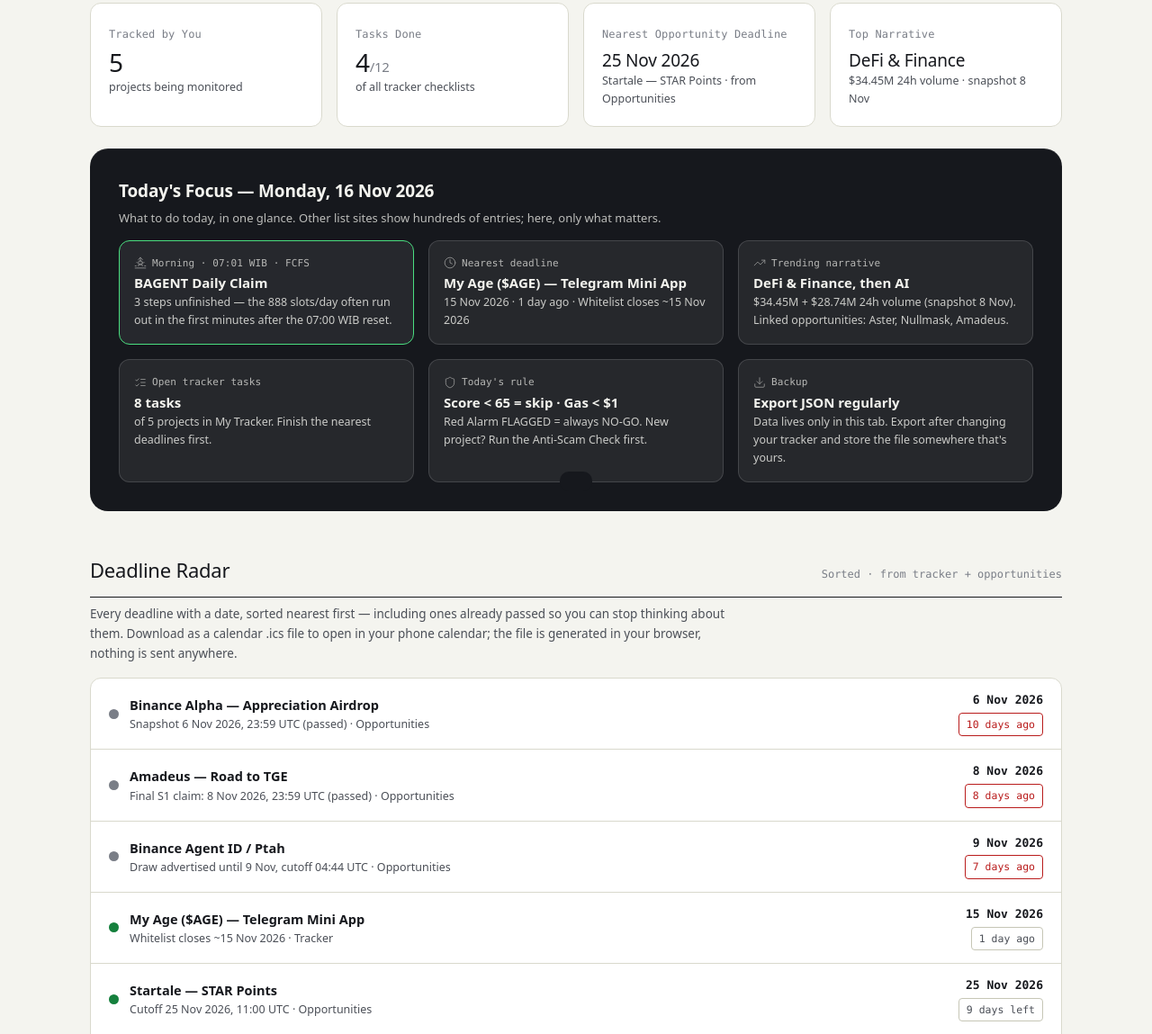
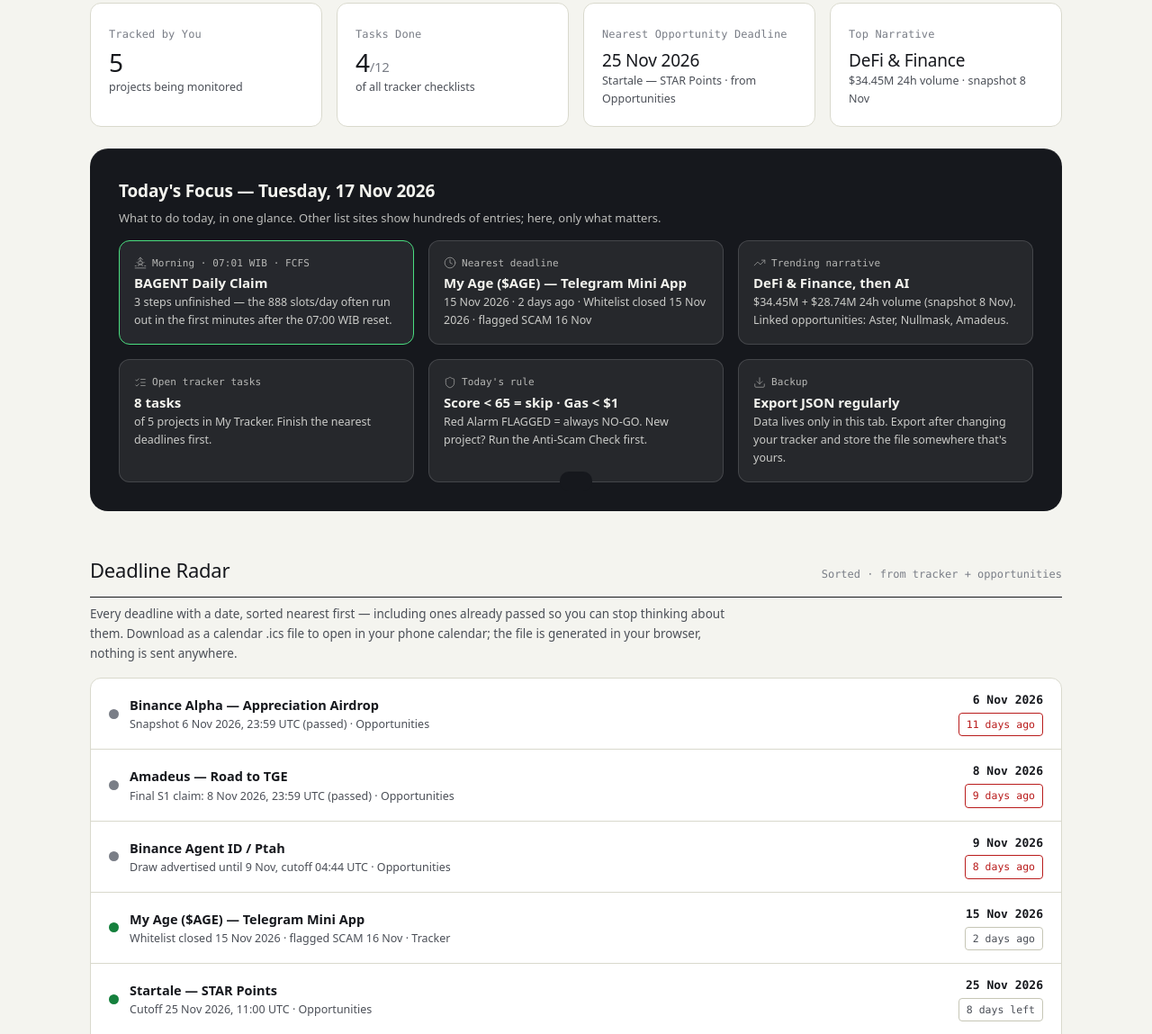
Before and after one commit to Billsmokes/AgentHunt, a plain HTML site: page index.html in a window 1280 px wide. Shown: the part 312-1461 px from the top of the page at 90% size. Drawn offline with Linux system fonts and the light colour scheme.

Commit message:
Snapshot 17 Nov 2026 (v18)

```diff
--- a/index.html
+++ b/index.html
@@ -687,7 +687,7 @@
       <!-- Today's Focus — cards rendered by renderFocus() -->
       <section id="fokus" data-panel="today" class="on">
         <div class="focus">
-          <h2 id="focusTitle">Today's Focus — Monday, 16 Nov 2026</h2>
+          <h2 id="focusTitle">Today's Focus — Tuesday, 17 Nov 2026</h2>
           <p class="fsub" data-i18n="focus_sub">What to do today, in one glance. Other list sites show hundreds of entries; here, only what matters.</p>
           <div class="focus-grid" id="focusGrid"></div>
         </div>
@@ -759,7 +759,7 @@
         <div class="narr-grid" id="narrGrid"></div>
         <p class="note">
           <span data-i18n="narr_note"
-            >Snapshot frozen when this app was built: Monday, 16 Nov 2026, 07:56 WIB. Narratives
+            >Snapshot frozen when this app was built: Tuesday, 17 Nov 2026, 07:55 WIB. Narratives
             move fast — the numbers above are not live prices. Sources:</span
           >
           <a
@@ -790,7 +790,7 @@
         <div class="sec-head">
           <h2 data-i18n="h_opp">Airdrop Opportunities — November 2026</h2>
           <span class="meta" data-i18n="meta_opp"
-            >Checked 4–16 Nov 2026 · AirdropBuzz / Binance / Coinspeaker</span
+            >Checked 4–17 Nov 2026 · AirdropBuzz / Binance / Coinspeaker</span
           >
         </div>
         <p class="sec-sub" data-i18n="sub_opp">
@@ -1023,6 +1023,7 @@
                 <option value="klaim" data-i18n="st_claim">Ready to Claim</option>
                 <option value="dimiliki" data-i18n="st_owned">Already Owned</option>
                 <option value="selesai" data-i18n="st_done">Finished</option>
+                <option value="scam" data-i18n="st_scam">Scam — avoid</option>
               </select>
             </div>
             <div class="field">
@@ -1230,7 +1231,7 @@ THE SOFTWARE IS PROVIDED "AS IS", WITHOUT WARRANTY OF ANY KIND.</pre>
           >Coinspeaker — Top Crypto Airdrops 2026</a
         ><br />
         <span data-i18n="footer_note"
-          >AgentHunt · Not financial advice. Snapshot 16 Nov 2026 — always re-check deadlines and
+          >AgentHunt · Not financial advice. Snapshot 17 Nov 2026 — always re-check deadlines and
           official project rules before spending gas or funds.</span
         >
       </footer>
@@ -1319,9 +1320,9 @@ THE SOFTWARE IS PROVIDED "AS IS", WITHOUT WARRANTY OF ANY KIND.</pre>
             "Which narratives are hot this week — measured from trending-token volume on Solana, BNB Chain, Base, Ethereum & Robinhood Chain (1–8 Nov 2026), not from opinions. Tap a narrative to filter the airdrop opportunities connected to it.",
           btn_show_all: "Show all",
           narr_note:
-            "Snapshot frozen when this app was built: Monday, 16 Nov 2026, 07:56 WIB. Narratives move fast — the numbers above are not live prices. Sources:",
+            "Snapshot frozen when this app was built: Tuesday, 17 Nov 2026, 07:55 WIB. Narratives move fast — the numbers above are not live prices. Sources:",
           h_opp: "Airdrop Opportunities — November 2026",
-          meta_opp: "Checked 4–16 Nov 2026 · AirdropBuzz / Binance / Coinspeaker",
+          meta_opp: "Checked 4–17 Nov 2026 · AirdropBuzz / Binance / Coinspeaker",
           sub_opp:
             "Real campaigns running or just closed in November 2026, with their honest status — including ones not yet officially announced by their projects. Score /100 from AirdropBuzz where available; the usual “worth reporting” threshold: ≥ 65.",
           search_ph: "Search project, chain, narrative",
@@ -1399,6 +1400,7 @@ THE SOFTWARE IS PROVIDED "AS IS", WITHOUT WARRANTY OF ANY KIND.</pre>
           st_claim: "Ready to Claim",
           st_owned: "Already Owned",
           st_done: "Finished",
+          st_scam: "Scam — avoid",
           f_deadline: "Deadline",
           f_link: "Official Link",
           f_link_ph: "https://… (the project's official link, not a link from a DM)",
@@ -1455,7 +1457,7 @@ THE SOFTWARE IS PROVIDED "AS IS", WITHOUT WARRANTY OF ANY KIND.</pre>
             "Most farming ends with nothing. Only spend time and money you can afford to lose.",
           footer_sources: "Snapshot data sources:",
           footer_note:
-            "AgentHunt · Not financial advice. Snapshot 16 Nov 2026 — always re-check deadlines and official project rules before spending gas or funds.",
+            "AgentHunt · Not financial advice. Snapshot 17 Nov 2026 — always re-check deadlines and official project rules before spending gas or funds.",
           stat_tracked: "Tracked by You",
           stat_tracked_s: "projects being monitored",
           stat_tasks: "Tasks Done",
@@ -1464,7 +1466,7 @@ THE SOFTWARE IS PROVIDED "AS IS", WITHOUT WARRANTY OF ANY KIND.</pre>
           stat_nextdl_from: "from Opportunities",
           stat_hottest: "Top Narrative",
           stat_hottest_s: "$34.45M 24h volume · snapshot 8 Nov",
-          focus_title: "Today's Focus — Monday, 16 Nov 2026",
+          focus_title: "Today's Focus — Tuesday, 17 Nov 2026",
           f_bagent_k: "Morning · 07:01 WIB · FCFS",
           f_bagent_t: "BAGENT Daily Claim",
           f_next_k: "Nearest deadline",
@@ -1617,11 +1619,11 @@ THE SOFTWARE IS PROVIDED "AS IS", WITHOUT WARRANTY OF ANY KIND.</pre>
           "AgentHunt hanya satu file HTML. Tidak ada backend yang bisa mati, tidak ada perusahaan yang memegang datamu, tidak ada login. Alurnya:",
         h_safety: "Keamanan Sebelum Ikut",
         footer_note:
-          "AgentHunt · Bukan nasihat keuangan. Snapshot 16 Nov 2026 — selalu cek ulang deadline dan aturan resmi proyek sebelum mengeluarkan gas atau dana.",
+          "AgentHunt · Bukan nasihat keuangan. Snapshot 17 Nov 2026 — selalu cek ulang deadline dan aturan resmi proyek sebelum mengeluarkan gas atau dana.",
         nav_about: "Tentang",
-        meta_opp: "Dicek 4–16 Nov 2026 · AirdropBuzz / Binance / Coinspeaker",
+        meta_opp: "Dicek 4–17 Nov 2026 · AirdropBuzz / Binance / Coinspeaker",
         narr_note:
-          "Snapshot dibekukan saat aplikasi ini dibuat: Senin, 16 Nov 2026, 07:56 WIB. Narasi bergerak cepat — angka di atas bukan harga live. Sumber:",
+          "Snapshot dibekukan saat aplikasi ini dibuat: Selasa, 17 Nov 2026, 07:55 WIB. Narasi bergerak cepat — angka di atas bukan harga live. Sumber:",
         meta_check: "Aturan screening kamu · jalan offline di browser",
         s_red: "DappBay Red Alarm (BNB Chain)",
         o_clean: "Tidak terdaftar (bersih)",
@@ -1673,6 +1675,7 @@ THE SOFTWARE IS PROVIDED "AS IS", WITHOUT WARRANTY OF ANY KIND.</pre>
         st_claim: "Siap Klaim",
         st_owned: "Sudah Dimiliki",
         st_done: "Selesai",
+        st_scam: "Scam — hindari",
         f_deadline: "Deadline",
         f_link: "Link Resmi",
         f_link_ph: "https://… (link resmi proyek, bukan link dari DM)",
@@ -1730,7 +1733,7 @@ THE SOFTWARE IS PROVIDED "AS IS", WITHOUT WARRANTY OF ANY KIND.</pre>
         stat_nextdl_from: "dari Peluang",
         stat_hottest: "Narasi Teratas",
         stat_hottest_s: "Volume 24 jam $34.45M · snapshot 8 Nov",
-        focus_title: "Fokus Hari Ini — Senin, 16 Nov 2026",
+        focus_title: "Fokus Hari Ini — Selasa, 17 Nov 2026",
         f_bagent_k: "Pagi · 07:01 WIB · FCFS",
         f_bagent_t: "Klaim Harian BAGENT",
         f_next_k: "Deadline terdekat",
@@ -2717,7 +2720,7 @@ THE SOFTWARE IS PROVIDED "AS IS", WITHOUT WARRANTY OF ANY KIND.</pre>
         if (ft) ft.textContent = t("focus_title");
         renderAll();
       }
-      /* ================= DATA (snapshot, frozen 16 Nov 2026) ================= */
+      /* ================= DATA (snapshot, frozen 17 Nov 2026) ================= */
       var NARRATIVES = [
         {
           id: "ai",
@@ -2991,16 +2994,16 @@ THE SOFTWARE IS PROVIDED "AS IS", WITHOUT WARRANTY OF ANY KIND.</pre>
           id: "myage",
           name: "My Age ($AGE) — Telegram Mini App",
           chain: "TON · Telegram",
-          status: "farming",
+          status: "scam",
           deadline: "2026-11-15",
-          deadlineLabel: "Whitelist closes ~15 Nov 2026",
-          note: "Balance 62,608 pts, rank #17,200 (741K to TOP 100). Whitelisted. Whitelist prize 25,000 GRAM, 379,675 joined. Points from Telegram account age ($AGE per year; account from 2020) + spin to win $GRAM.",
+          deadlineLabel: "Whitelist closed 15 Nov 2026 · flagged SCAM 16 Nov",
+          note: "Balance 209,054 pts (16 Nov 2026). User verdict: SCAM — whitelisted, GRAM rewards never sent, no payout. Dev charges a farming fee while rewards never arrive. User reporting it on X as 'Deceptive or unrealistic financial claims'. Do not farm further.",
           link: "https://t.me/MyAgeApp?startapp=r1070781349",
           tasks: [
-            { t: "Daily check-in / spin", done: false },
-            { t: "Climb toward TOP 100", done: false },
+            { t: "Stop farming — flagged scam 16 Nov", done: false },
+            { t: "Report on X — deceptive financial claims", done: false },
           ],
-          progressLabel: "62,608 pts · #17,200",
+          progressLabel: "209,054 pts · flagged SCAM",
         },
       ];
       var CMP_ROWS = [
@@ -3049,7 +3052,7 @@ THE SOFTWARE IS PROVIDED "AS IS", WITHOUT WARRANTY OF ANY KIND.</pre>
       var $ = function (id) {
         return document.getElementById(id);
       };
-      var TODAY = new Date(2026, 10, 16);
+      var TODAY = new Date(2026, 10, 17);
       function esc(s) {
         return String(s == null ? "" : s).replace(/[&<>"']/g, function (c) {
           return { "&": "&amp;", "<": "&lt;", ">": "&gt;", '"': "&quot;", "'": "&#39;" }[c];
@@ -3133,6 +3136,7 @@ THE SOFTWARE IS PROVIDED "AS IS", WITHOUT WARRANTY OF ANY KIND.</pre>
         klaim: { k: "st_claim", cls: "green" },
         dimiliki: { k: "st_owned", cls: "green" },
         selesai: { k: "st_done", cls: "grey" },
+        scam: { k: "st_scam", cls: "red" },
       };
       var toastTimer = null;
       function toast(msg) {
```
